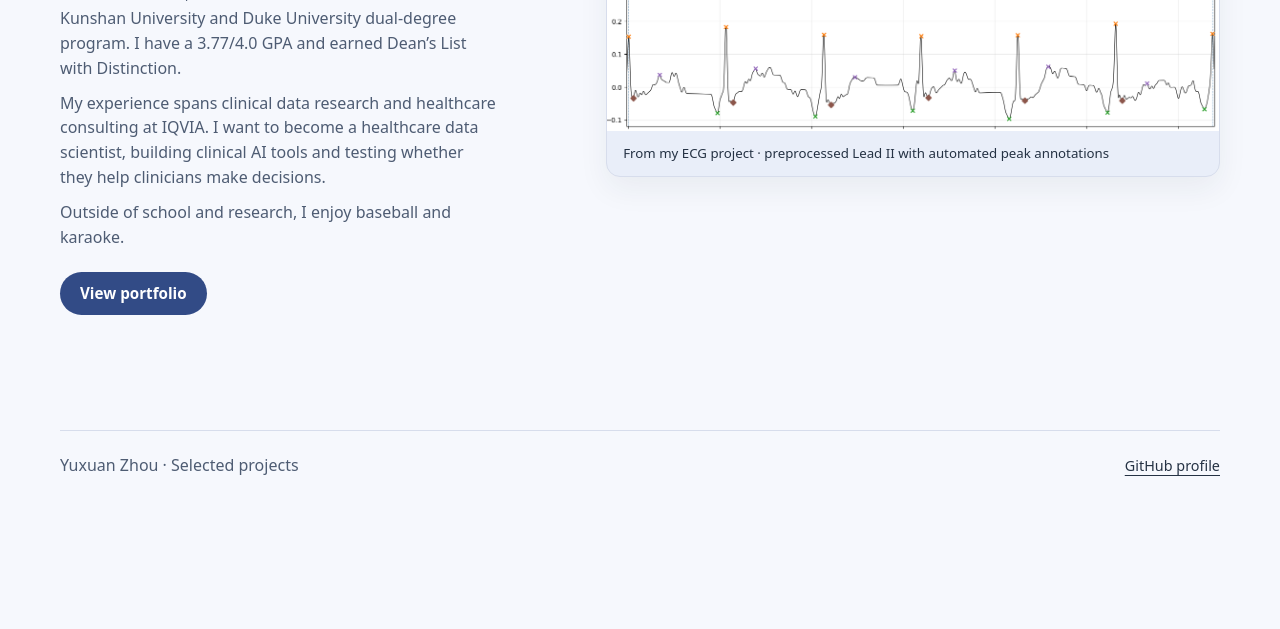
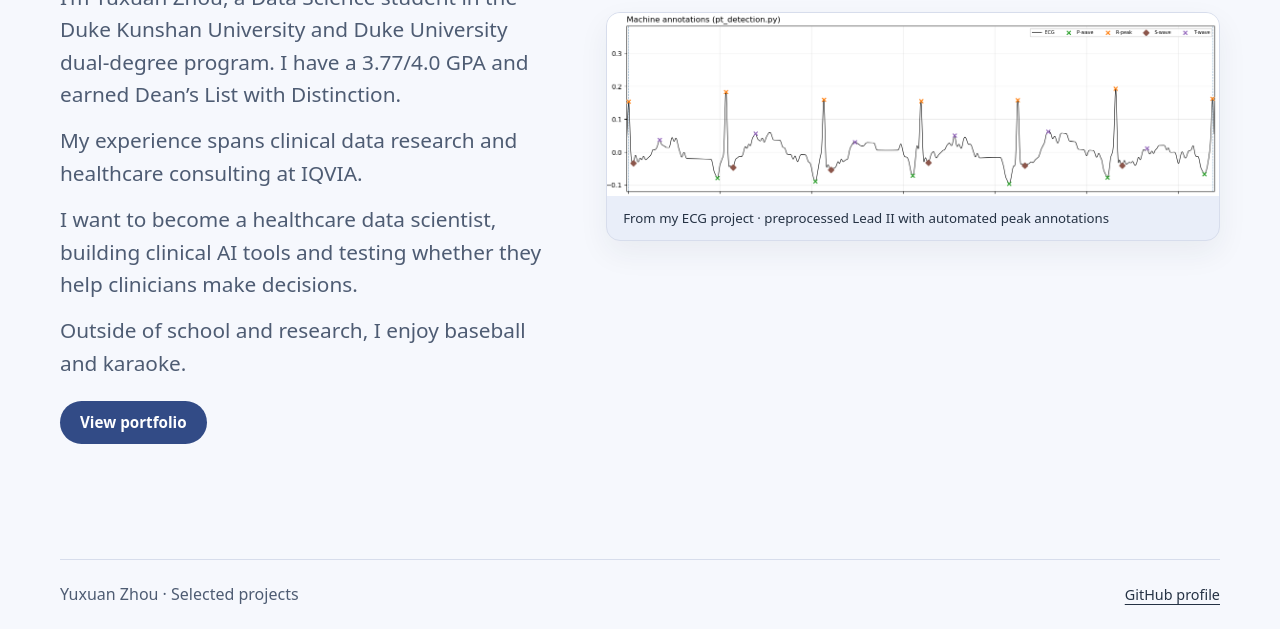
Before and after one commit to jo1127-here/portfolio, a plain HTML site: page index.html in a window 1280 px wide. Shown: the part 357-986 px from the top of the page. Before the commit the page ends 857 px from the top, so only its background shows below. Drawn offline with Linux system fonts and the light colour scheme.

Commit message:
Improve introduction readability

```diff
--- a/assets/gallery.css
+++ b/assets/gallery.css
@@ -70,5 +70,5 @@ dialog .plot,.result-note{background:#f2f5fc}
 .result-note p+p{margin-top:8px}
 dialog button,dialog select{background:#f8faff}
 
-.intro-bio{max-width:48ch;font-size:1rem}
-.intro-bio p+p{margin-top:.65rem}
+.intro-bio{max-width:44ch;font-size:clamp(1.125rem,1rem + .4vw,1.3rem);line-height:1.55}
+.intro-bio p+p{margin-top:.9rem}
--- a/index.html
+++ b/index.html
@@ -12,7 +12,7 @@
 <style>
 .effect-chart{display:grid;gap:8px}.effect-chart h4{margin:0;color:var(--ink)}.effect-row{display:grid;grid-template-columns:minmax(100px,1fr) minmax(65px,1fr) 3.55rem;gap:8px;align-items:center;font: .82rem/1.3 ui-monospace,monospace}.effect-track{position:relative;height:9px;border-radius:5px;background:linear-gradient(90deg,#263548 49.5%,#aab9cb 49.5% 50.5%,#263548 50.5%)}.effect-track i{position:absolute;top:1px;height:7px;background:var(--mint);border-radius:4px}.effect-track i.negative{background:var(--pink)}.effect-scale{display:flex;justify-content:space-between;margin:0 3.7rem 0 auto;width:calc(50% - 1.85rem);font:.75rem ui-monospace,monospace;color:var(--muted)}.effect-chart details+details{margin-top:6px}.effect-chart summary{margin-bottom:8px}
 </style>
-<link rel="stylesheet" href="assets/gallery.css?v=bio">
+<link rel="stylesheet" href="assets/gallery.css?v=intro">
 </head>
 <body>
 <nav aria-label="Main navigation"><a class="name" href="#top">Jo.</a><div><a href="#portfolio">Portfolio</a><a href="https://github.com/jo1127-here">GitHub</a></div></nav>
@@ -20,7 +20,8 @@
 <header class="cover" id="intro">
 <div><span class="hello-mark" aria-hidden="true">✿</span><h1>Hi, I’m <em>Jo.</em></h1><div class="intro-bio">
 <p>I’m Yuxuan Zhou, a Data Science student in the Duke Kunshan University and Duke University dual-degree program. I have a 3.77/4.0 GPA and earned Dean’s List with Distinction.</p>
-<p>My experience spans clinical data research and healthcare consulting at IQVIA. I want to become a healthcare data scientist, building clinical AI tools and testing whether they help clinicians make decisions.</p>
+<p>My experience spans clinical data research and healthcare consulting at IQVIA.</p>
+<p>I want to become a healthcare data scientist, building clinical AI tools and testing whether they help clinicians make decisions.</p>
 <p>Outside of school and research, I enjoy baseball and karaoke.</p>
 </div><a class="cover-link" href="#portfolio">View portfolio</a></div>
 <figure><img src="assets/processed-ecg-cover.webp" width="1282" height="383" alt="Preprocessed Lead II ECG with peaks marked by Jo’s detector"><figcaption>From my ECG project · preprocessed Lead II with automated peak annotations</figcaption></figure>
```
